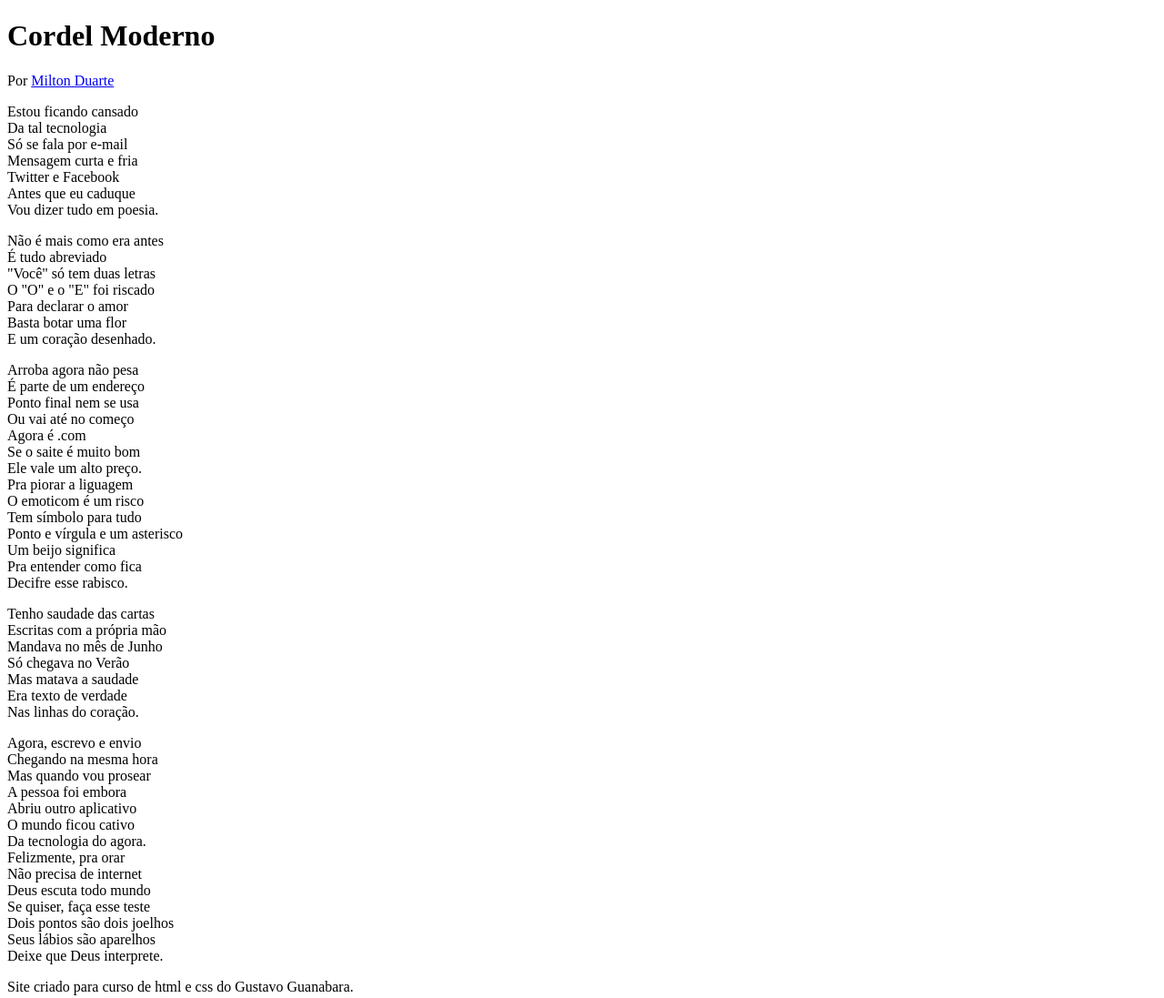
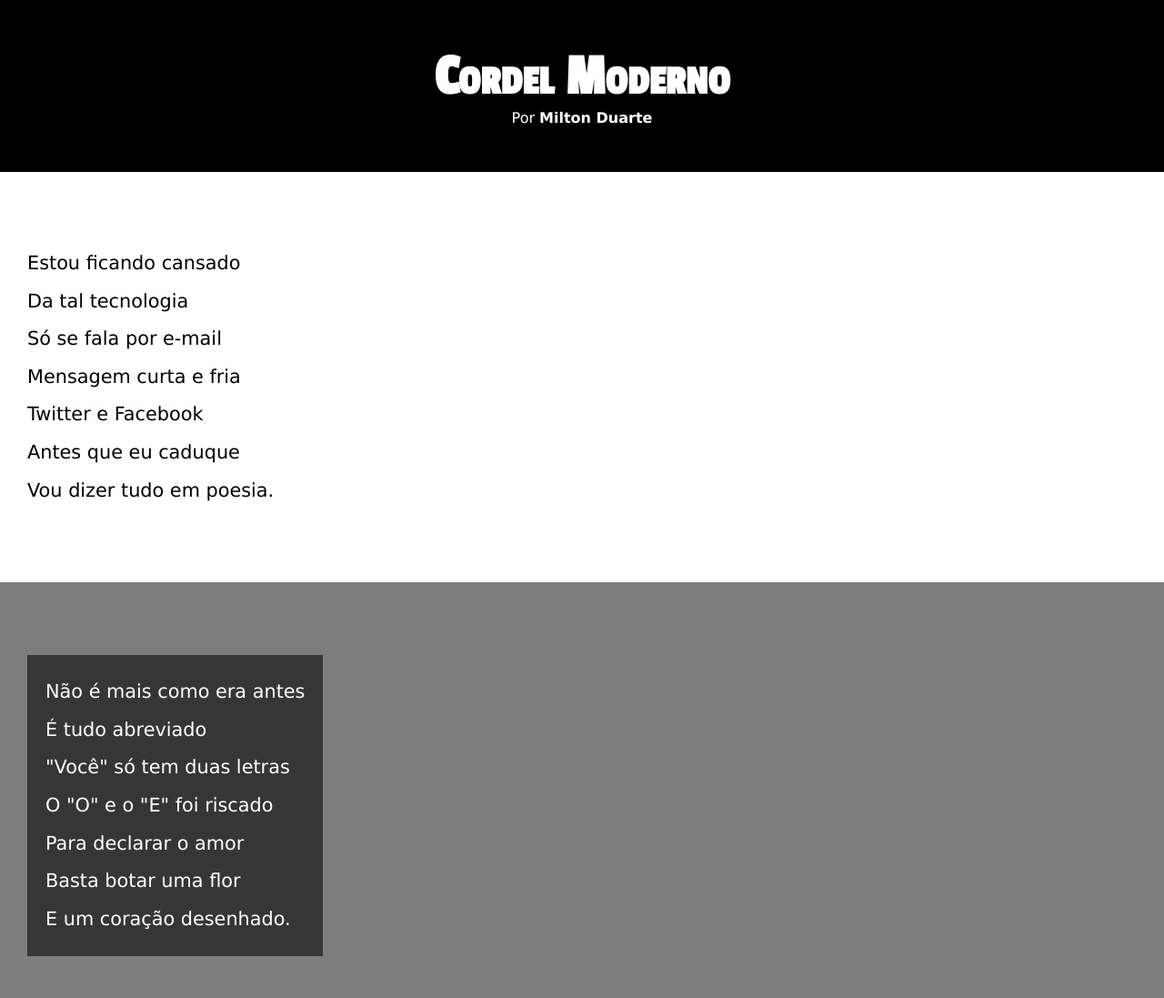
Before and after one commit to maricciardi/Curso-html-css, a plain HTML site: page desafios/d012/index.html in a window 1280 px wide. Shown: the top 1097 px of the page at 91% size. Drawn offline with Linux system fonts and the light colour scheme.

Commit message:
update d012

```diff
--- a/desafios/d012/estilo/style.css
+++ b/desafios/d012/estilo/style.css
@@ -1 +1,79 @@
 @charset "UTF-8";
+
+@import url('https://fonts.googleapis.com/css2?family=Passion+One&display=swap');
+@import url('https://fonts.googleapis.com/css2?family=Sriracha&display=swap');
+
+:root {
+    --Font1: Verdana, Geneva, Tahoma, sans-serif;
+    --Font2: 'Passion One', cursive;
+    --Font3: 'Sriracha', cursive;
+}
+
+* {
+    margin: 0px;
+    padding: 0px;
+    font-size: 1em;
+}
+
+html, body {
+    background-color: darkgray;
+    min-height: 100vh;
+    font-family: var(--Font1);
+}
+
+header {
+    background-color: black;
+    color: white;
+    text-align: center;
+}
+
+header > h1 {
+    padding-top: 50px;
+    font-variant: small-caps;
+    font-family: var(--Font2);
+    font-size: 5vw;
+}
+
+header > p {
+    padding-bottom: 50px;
+}
+
+header a {
+    text-decoration: none;
+    color: white;
+    font-weight: bolder;
+}
+
+header a:hover {
+    text-decoration: underline;
+}
+
+section {
+    padding-top: 10vh;
+    padding-bottom: 10vh;
+    line-height: 2em;
+    padding-left: 30px;
+    font-size: 1.3em;
+}
+
+section.normal {
+    background-color: white;
+    color: black;
+}
+
+section.imagem {
+    background-color: rgb(125, 125, 125);
+    color: white;
+}
+
+section.imagem > p {
+    background-color: rgba(0, 0, 0, 0.569);
+    display: inline-block;
+    padding: 20px;
+}
+
+footer {
+    background-color: black;
+    color: white;
+    text-align: center;
+}
--- a/desafios/d012/index.html
+++ b/desafios/d012/index.html
@@ -13,7 +13,7 @@
         <p>Por <a href="https://www.recantodasletras.com.br/poesias/3186743">Milton Duarte</a></p>
     </header>
 
-    <section>
+    <section class="normal">
         <p>
             Estou ficando cansado <br>
             Da tal tecnologia <br>
@@ -25,7 +25,7 @@
         </p>
     </section>
 
-    <section>
+    <section class="imagem">
         <p>
             Não é mais como era antes <br>
             É tudo abreviado <br>
@@ -37,7 +37,7 @@
         </p>
     </section>
 
-    <section>
+    <section class="normal">
         <p>
             Arroba agora não pesa <br>
             É parte de um endereço <br>
@@ -56,7 +56,7 @@
         </p>
     </section>
 
-    <section>
+    <section class="imagem">
         <p>
             Tenho saudade das cartas <br>
             Escritas com a própria mão <br>
@@ -68,7 +68,7 @@
         </p>
     </section>
 
-    <section>
+    <section class="normal">
         <p>
             Agora, escrevo e envio <br>
             Chegando na mesma hora <br>
@@ -88,7 +88,7 @@
     </section>
 
     <footer>
-        <p>Site criado para curso de html e css do Gustavo Guanabara.</p>
+        <p>Site criado para curso de HTML e CSS do Gustavo Guanabara.</p>
     </footer>
 </body>
 </html>
```
